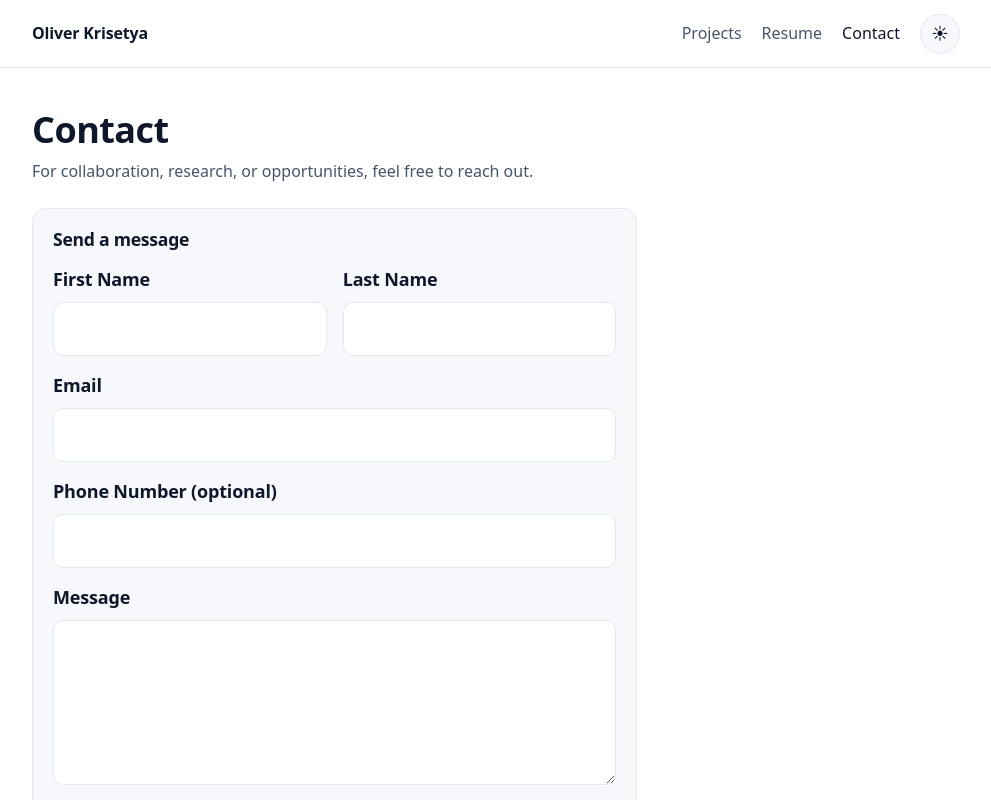
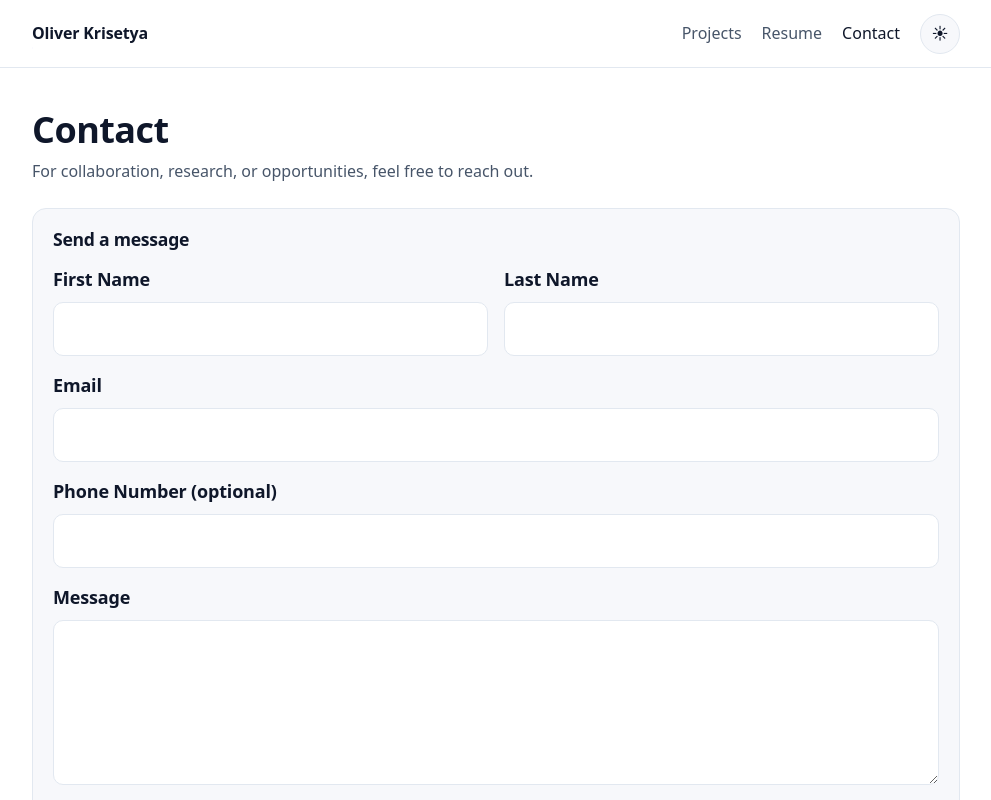
Before and after one commit to OliverKris/my-website, a React (Vite) app: page /contact in a window 1280 px wide. Shown: the top 800 px of the page, without its empty margins (144-1135 px from the left). Built offline with nearby package versions, Linux system fonts and the light colour scheme.

Commit message:
Testing fix to projects, resume, contact page reload on deployment, reformatted contact

```diff
--- a/src/pages/Contact.module.css
+++ b/src/pages/Contact.module.css
@@ -17,13 +17,6 @@
 .grid {
     display: grid;
     gap: 1.25rem;
-}
-
-@media (min-width: 860px) {
-    .grid {
-        grid-template-columns: 2fr 1fr;
-        align-items: start;
-    }
 }
 
 .card {
```
Also changed, not shown: vercel.json (added).
